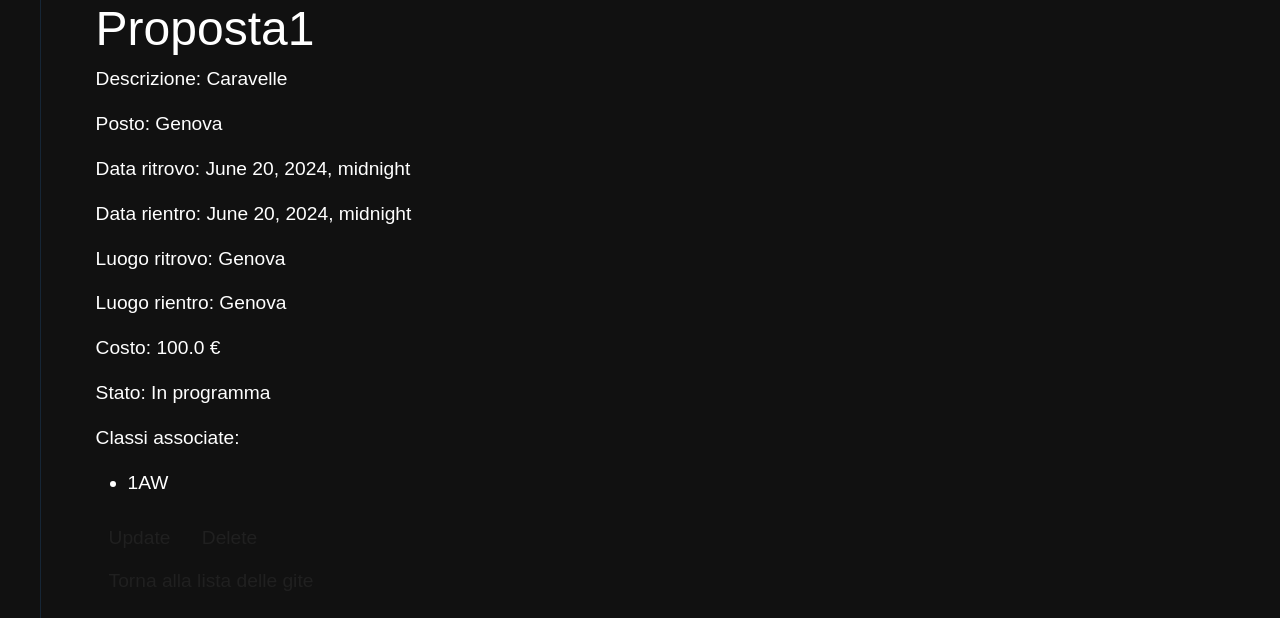
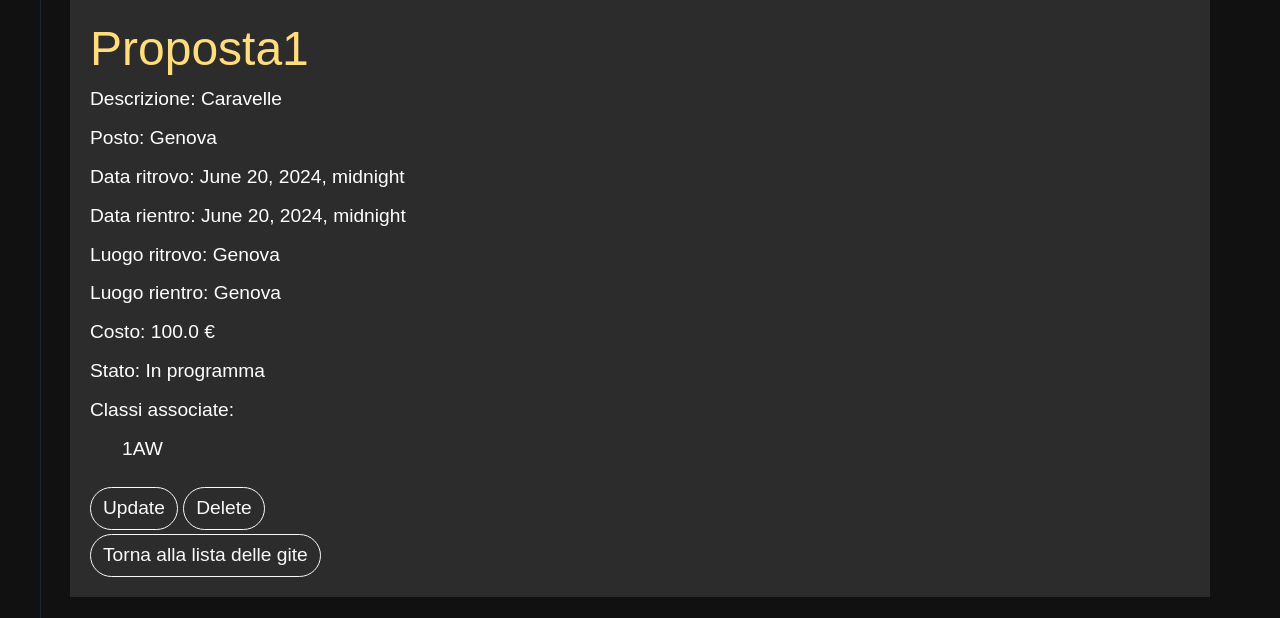
Before and after one commit to Uscite-Didattiche-2023-2024/Uscite-didattiche, a Django app: page /gite/17/ in a window 1280 px wide. Shown: the part 182-800 px from the top of the page. Run offline with Django 3.2, Linux system fonts and the light colour scheme; a user stored in the database is signed in; data comes from the database, SQL or seed files in the repository; data that the repository does not hold is empty; some libraries are stand-ins or nearby versions.

Commit message:
Added frontend 'detail.css'and fixed detail and delete button 'gita_confirm_delete.html'

```diff
--- /dev/null
+++ b/django_project/gite/static/css/detail.css
@@ -0,0 +1,45 @@
+/* detail.css for gita detail */
+
+#gita-detail {
+  background-color: #2c2c2c;
+  color: #fff;
+  padding: 20px;
+  font-family: Arial, sans-serif; /* Cambio del tipo di font */
+}
+
+#gita-detail h1 {
+  color: #ffdc7c;
+}
+
+#gita-detail p {
+  margin-bottom: 10px;
+}
+
+#gita-detail ul {
+  margin-bottom: 20px;
+}
+
+#gita-detail ul li {
+  list-style-type: none;
+}
+
+/* detail.css for proposta detail */
+
+#proposta-detail {
+  background-color: #2c2c2c;
+  color: #fff;
+  padding: 20px;
+  font-family: Arial, sans-serif; /* Cambio del tipo di font */
+}
+
+#proposta-detail h1 {
+  color: #ffbb00;
+}
+
+#proposta-detail p {
+  margin-bottom: 10px;
+}
+
+#proposta-detail a.btn {
+  margin-top: 10px;
+}
--- a/django_project/gite/templates/gite/gita_confirm_delete.html
+++ b/django_project/gite/templates/gite/gita_confirm_delete.html
@@ -6,12 +6,11 @@
         <form method="POST">
             {% csrf_token %}
             <fieldset class="form-group">
-                <legend class="btn btn-outline-light mt-1 mb-1">Elimina Gita</legend>
                 <h2 class="fw-bolder" >Sei sicuro che vuoi eliminare la gita "{{ gita.Proposta_Gita.Titolo }}"</h2>
             </fieldset>
             <div class="form-group">
                 <button class="btn btn-outline-light mt-1 mb-1" type="submit">Si, elimina</button>
-                <a class="btn btn-outline-secondary" href="{% url 'proposta-detail' gita.Proposta_Gita.id %}">Cancel</a>
+                <a class="btn btn-outline-light mt-1 mb-1" href="{% url 'gite' %}">Cancel</a>
             </div>
         </form>
     </div>
--- a/django_project/gite/templates/gite/gita_detail.html
+++ b/django_project/gite/templates/gite/gita_detail.html
@@ -1,10 +1,14 @@
 {% extends "gite/index.html" %}
+{% load static %}
 
 {% block content %}
 
+<link rel="stylesheet" type="text/css" href="{% static 'css/button.css' %}">
+<link rel="stylesheet" type="text/css" href="{% static 'css/detail.css' %}">
+
 <title>Uscite Didattiche - Gita</title>
 
-<div class="container">
+<div class="container" id="gita-detail">
   <h1>{{ gita.Proposta_Gita.Titolo }}</h1>
   <p>Descrizione: {{ gita.Proposta_Gita.Descrizione }}</p>
   <p>Posto: {{ gita.Proposta_Gita.Posto }}</p>
@@ -24,12 +28,12 @@
 
 
   <div>
-    <a class="btn btn-secondary btn-sm mt-1 mb-1" href="{% url 'gita-update' pk=gita.pk %}">Update</a>
-    <a class="btn btn-danger btn-sm mt-1 mb-1" href="{% url 'gita-delete' pk=gita.pk %}">Delete</a>
+    <a class="btn btn-outline-light mt-1 mb-1" href="{% url 'gita-update' pk=gita.pk %}">Update</a>
+    <a class="btn btn-outline-light mt-1 mb-1" href="{% url 'gita-delete' pk=gita.pk %}">Delete</a>
   </div>
 
   <!-- Aggiungi qui altri dettagli della proposta se necessario -->
 
-  <a href="{% url 'proposte' %}" class="btn btn-primary">Torna alla lista delle gite</a>
+  <a class="btn btn-outline-light mt-1 mb-1" href="{% url 'proposte' %}">Torna alla lista delle gite</a>
 </div>
 {% endblock %}
--- a/django_project/gite/templates/gite/proposta_gita_detail.html
+++ b/django_project/gite/templates/gite/proposta_gita_detail.html
@@ -1,10 +1,14 @@
 {% extends "gite/index.html" %}
+{% load static %}
 
 {% block content %}
 
+<link rel="stylesheet" type="text/css" href="{% static 'css/button.css' %}">
+<link rel="stylesheet" type="text/css" href="{% static 'css/detail.css' %}">
+
 <title>Uscite Didattiche - Lista Proposte</title>
 
-<div class="container">
+<div class="container" id="proposta-detail">
   <h1>{{ proposta.Titolo }}</h1>
   <p>Creato da: {{ proposta.Creatore }}</p>
   <p>Data: {% if proposta.Data %}{{ proposta.Data|date:"F d, Y" }}{% else %}N/D{% endif %}</p>
```
